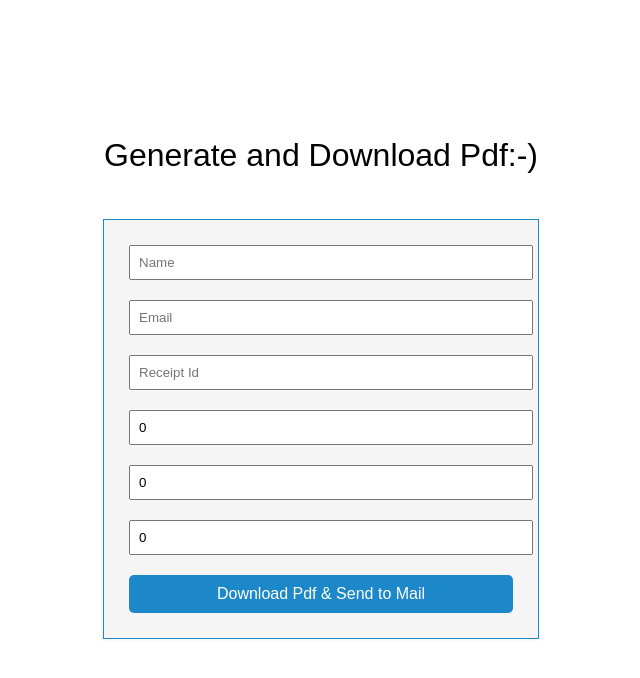
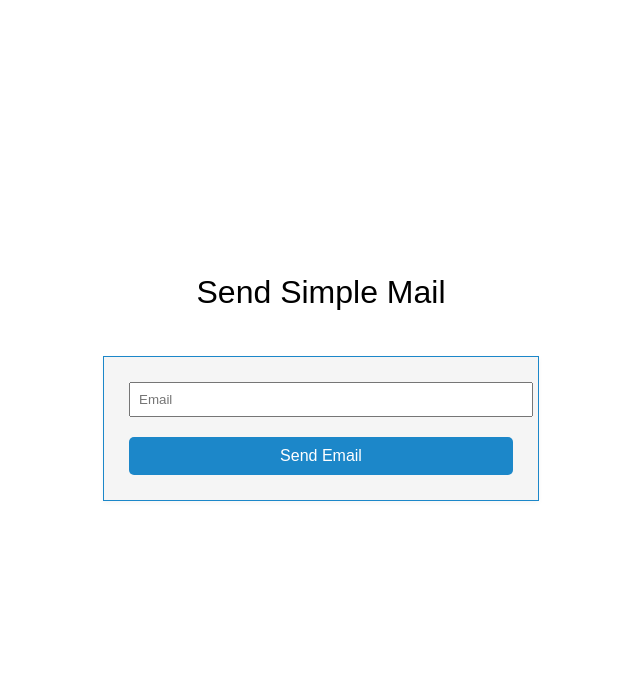
Before and after one commit to vishalgejge/email_api_server, a React (Create React App) app in the folder frontend/: page / in a window 1280 px wide. Shown: the top 678 px of the page, without its empty margins (319-959 px from the left). Built offline with nearby package versions, Linux system fonts and the light colour scheme.

Commit message:
Update App.js

```diff
--- a/frontend/src/App.js
+++ b/frontend/src/App.js
@@ -1,63 +1,41 @@
 import React, { useState } from 'react';
 import './App.css';
 import axios from 'axios';
-import { saveAs } from 'file-saver';
 
 function App() {
-  const [name, setName] = useState('');
   const [email, setEmail] = useState('');
-  const [receipt, setReceipt] = useState('');
-  const [price1, setPrice1] = useState(0);
-  const [price2, setPrice2] = useState(0);
-  const [price3, setPrice3] = useState(0);
 
-  const data = { name, receipt, email, price1, price2, price3 };
-
-  const SubmitForm = async (e) => {
+  const handleSubmit = async (e) => {
     e.preventDefault();
 
     try {
-      await axios.post(`https://email-api-server.vercel.app/api/pdf/createPdf`, data);
+      const response = await axios.post('https://your-server-url/api/email/sendMail', { email });
+      console.log(response.data);
+      alert(response.data);
 
-      const response = await axios.get(`https://email-api-server.vercel.app/api/pdf/fetchPdf`, {
-        responseType: 'blob',
-      });
-
-      const pdfBlob = new Blob([response.data], { type: 'application/pdf' });
-      saveAs(pdfBlob, 'InvoiceDocument.pdf');
-
-      // Send PDF to email
-      const emailResponse = await axios.post("https://email-api-server.vercel.app/api/pdf/sendPdf", { email: email });
-      console.log(emailResponse.data);
-      alert(emailResponse.data);
-
-      // Clear all inputs
-      setName('');
-      setReceipt('');
+      // Clear the input field
       setEmail('');
-      setPrice1(0);
-      setPrice2(0);
-      setPrice3(0);
     } catch (error) {
-      console.error('Error generating or fetching PDF:', error);
-      alert('An error occurred while processing your request.');
+      console.error('Error sending email:', error);
+      alert('An error occurred while sending the email.');
     }
   };
 
   return (
     <div className="main-block">
-      <h1>Generate and Download Pdf:-)</h1>
-      <form onSubmit={SubmitForm}>
+      <h1>Send Simple Mail</h1>
+      <form onSubmit={handleSubmit}>
         <div className="info">
-          <input type="text" placeholder="Name" name="name" value={name} onChange={(e) => setName(e.target.value)} autoComplete="off" />
-          <br />
-          <input type="email" placeholder="Email" name="email" value={email} onChange={(e) => setEmail(e.target.value)} autoComplete="off" />
-          <input type="text" placeholder="Receipt Id" name="receipt" value={receipt} onChange={(e) => setReceipt(e.target.value)} autoComplete="off" />
-          <input type="number" placeholder="Price1" name="price1" value={price1} onChange={(e) => setPrice1(e.target.value)} autoComplete="off" />
-          <input type="number" placeholder="Price2" name="price2" value={price2} onChange={(e) => setPrice2(e.target.value)} autoComplete="off" />
-          <input type="number" placeholder="Price3" name="price3" value={price3} onChange={(e) => setPrice3(e.target.value)} autoComplete="off" />
+          <input
+            type="email"
+            placeholder="Email"
+            name="email"
+            value={email}
+            onChange={(e) => setEmail(e.target.value)}
+            autoComplete="off"
+          />
         </div>
-        <button type="submit">Download Pdf & Send to Mail</button>
+        <button type="submit">Send Email</button>
       </form>
     </div>
   );
```
